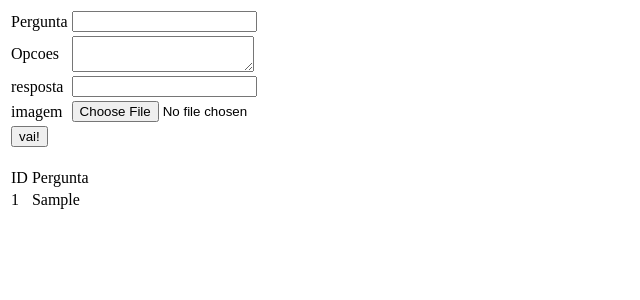
After one commit to salvachz/quiz-web-service, a PHP site: page /upload.php in a window 1280 px wide. The commit adds this page. Shown: the top 300 px of the page, without its empty margins (0-640 px from the left). Run offline with PHP 8.4, Linux system fonts and the light colour scheme; tables that the repository leaves empty hold one stand-in row (values such as "Sample post").

Commit message:
page to add questions

```diff
--- a/includes/utils.php
+++ b/includes/utils.php
@@ -14,9 +14,9 @@ function do_output($status, $params){
 }
 
 function get_quiz_questions(){
-    $to_go = Array();
+    $to_go = Array(1);
     while(1){
-        $a = rand(1,10);
+        $a = rand(2,20);
         if(!in_array($a,$to_go))
             $to_go[] = $a;
         if(sizeof($to_go)>=5)
--- /dev/null
+++ b/upload.php
@@ -0,0 +1,67 @@
+<html>
+<form action="" method="POST"  enctype="multipart/form-data">
+
+<table>
+    <!--tr>
+        <td>Nome</td>
+        <td><input type="text" name="nome"></td>
+    </tr-->
+    <tr>
+        <td>Pergunta</td>
+        <td><input type="text" name="pergunta"></td>
+    </tr>
+    <tr>
+        <td>Opcoes</td>
+        <td><textarea name="opcoes"></textarea></td>
+    </tr>
+    <tr>
+        <td>resposta</td>
+        <td><input type="text" name="resposta"></td>
+    </tr>
+    <tr>
+        <td>imagem</td>
+        <td><input type="file" name="imagem"></td>
+    </tr>
+    <tr>
+        <td coolspan="2"><input type="submit" value="vai!" /></td>
+    </td>
+
+</table>
+</form>
+<?php
+    require("includes/connect.php");
+    if($_POST){
+        $nome = $_POST['nome'];
+        $pergunta = $_POST['pergunta'];
+        $opcoes = $_POST['opcoes'];
+        $resposta = $_POST['resposta'];
+        print_r($_FILES);
+        $img_str = file_get_contents($_FILES['imagem']['tmp_name']);
+        #echo 'img'.$img_str;
+        #$img_str = explode(",",$img_str);
+        #array_shift($img_str);
+        #$img_str = join(",",$img_str);
+        $imgData = base64_encode($img_str);
+        #echo 'codada '.$imgData."\n";
+        $qry = "INSERT INTO perguntas VALUES (NULL,'$pergunta','$opcoes', '$resposta','$imgData')";
+        #echo $qry."\n";
+        mysql_query($qry);
+    }
+
+        $get = mysql_query("select * from quiz.perguntas");
+?>
+
+<table>
+
+    <tr>
+        <td>ID</td>
+        <td>Pergunta</td>
+    </tr>
+    <?php while($row = mysql_fetch_row($get)) { ?>
+    <tr>
+        <td><?=$row[0]?></td>
+        <td><?=$row[1]?></td>
+    </tr>
+    <?php } ?>
+</table>
+</html>
```
